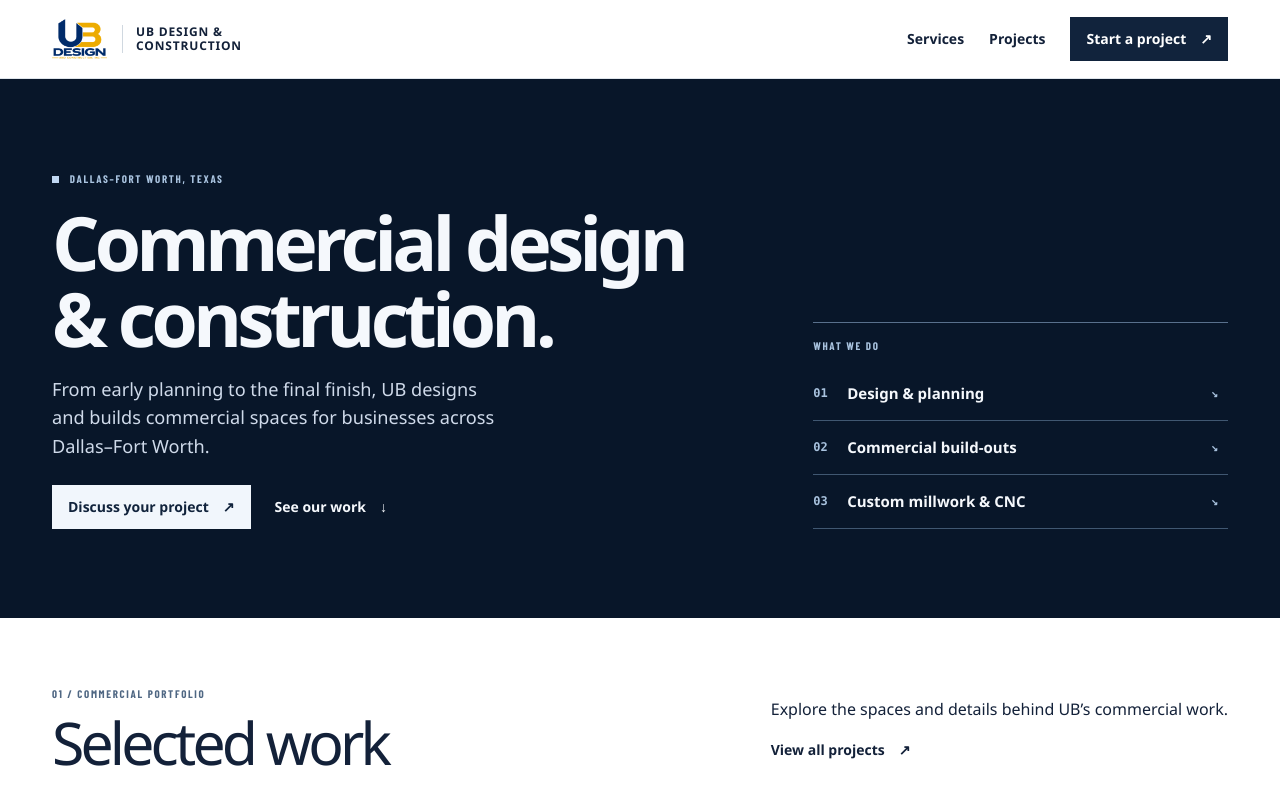
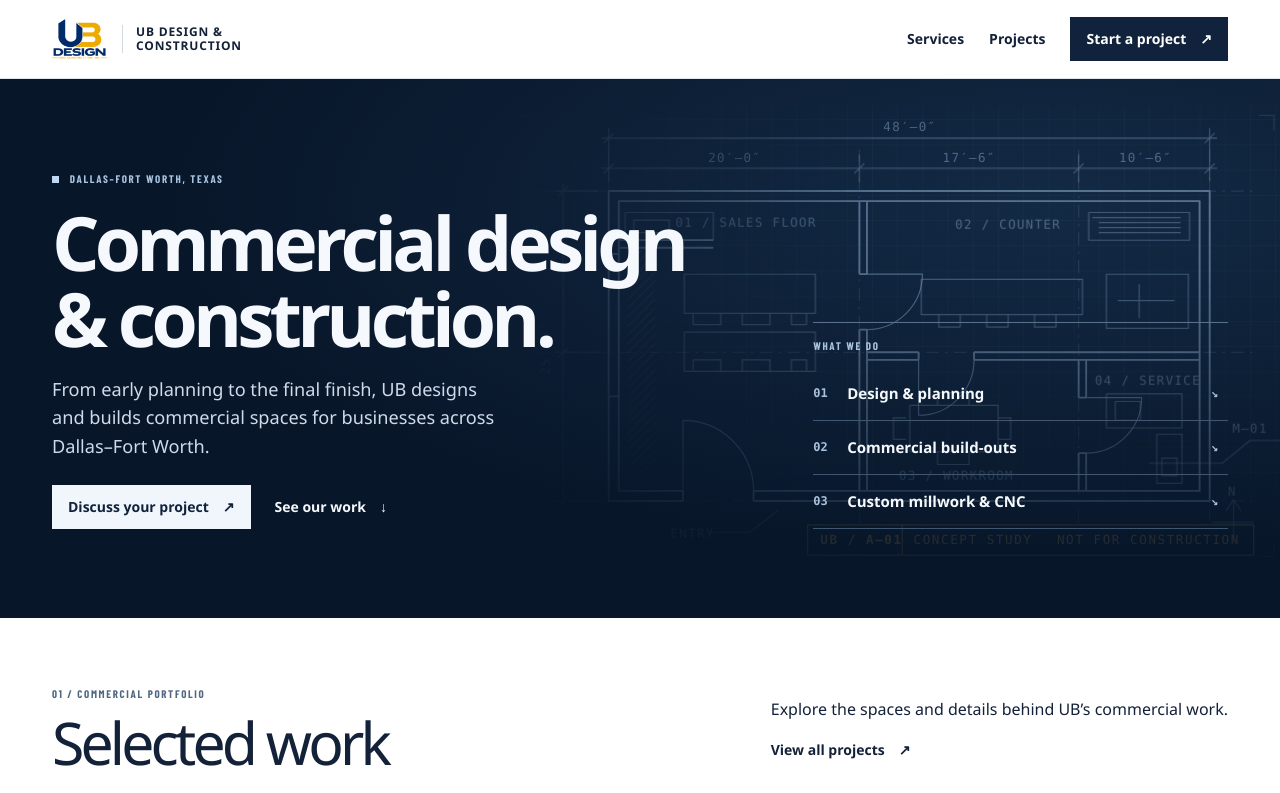
Before and after one commit to Atifhusain30/Ubdesignandconstruction-, a Next.js app: page / in a window 1280 px wide. Shown: the top 793 px of the page. Built offline with nearby package versions, Linux system fonts and the light colour scheme; a web font is replaced by a local one.

Commit message:
feat: blend architectural plan motion into homepage (#2)

```diff
--- a/app/page.tsx
+++ b/app/page.tsx
@@ -2,7 +2,9 @@ import type { Metadata } from 'next'
 import Image from 'next/image'
 import Link from 'next/link'
 import { company, process as projectProcess } from '@/components/content'
+import HeroPlan from '@/components/HeroPlan'
 import './commercial-home.css'
+import './plan-motion.css'
 
 export const metadata: Metadata = {
   title: { absolute: 'Commercial Design-Build in Dallas–Fort Worth | UB Design and Construction' },
@@ -55,6 +57,7 @@ export default function Home() {
       </header>
       <main id="main" tabIndex={-1}>
         <section className="hero">
+          <div className="hero-plan-backdrop" aria-hidden="true"><HeroPlan /></div>
           <div className="wrap opening">
             <div>
               <p className="label"><span className="square" aria-hidden="true" /> {company.serviceArea}</p>
--- /dev/null
+++ b/app/plan-motion.css
@@ -0,0 +1,76 @@
+.commercial-home .hero {
+  position: relative;
+  isolation: isolate;
+  background: radial-gradient(ellipse at 82% 23%, #132a45 0%, #081629 60%);
+}
+
+.commercial-home .hero-plan-backdrop {
+  position: absolute;
+  inset: 0;
+  z-index: -1;
+  overflow: hidden;
+  pointer-events: none;
+  mask-image: linear-gradient(to right, transparent 38%, #000 69%),
+              linear-gradient(to bottom, #000 36%, #0008 66%, transparent 100%);
+  mask-composite: intersect;
+}
+
+.commercial-home .ub-plan {
+  position: absolute;
+  top: clamp(6px, 1.2vw, 24px);
+  right: max(-20px, calc((100% - 1380px) / 2));
+  width: clamp(420px, 63vw, 820px);
+  height: auto;
+  color: #a7c8e8;
+  opacity: .56;
+}
+
+.ub-plan__grid { opacity: .19; }
+.ub-plan__guides { opacity: .23; }
+.ub-plan__underprint { opacity: .28; }
+.ub-plan__walls { opacity: .77; }
+.ub-plan__fixtures { opacity: .59; }
+.ub-plan__dimensions { opacity: .63; }
+.ub-plan__notes { --ink-opacity: .75; opacity: var(--ink-opacity); }
+.ub-plan__stamp { color: #e9b856; }
+
+/* A faint plan is present on arrival; overlapping ink passes settle in place. */
+@media (prefers-reduced-motion: no-preference) {
+  .ub-plan__trace {
+    stroke-dasharray: 1;
+    animation: ub-trace-plan .91s cubic-bezier(.25,.33,.44,1) both;
+  }
+  .ub-plan__fixtures .ub-plan__trace { animation-delay: .18s; }
+  .ub-plan__dimensions .ub-plan__trace { animation-delay: .31s; }
+  .ub-plan__notes, .ub-plan__stamp, .ub-plan__fixtures rect {
+    animation: ub-ink-notes .53s ease-out .57s both;
+  }
+  .ub-plan__stamp { animation-delay: .72s; }
+}
+
+@keyframes ub-trace-plan {
+  from { stroke-dashoffset: 1; }
+  to { stroke-dashoffset: 0; }
+}
+
+@keyframes ub-ink-notes {
+  from { opacity: 0; }
+  to { opacity: var(--ink-opacity, 1); }
+}
+
+@media (max-width: 720px) {
+  .commercial-home .hero {
+    background: radial-gradient(ellipse at 100% 56%, #112743 0%, #081629 73%);
+  }
+  .commercial-home .hero-plan-backdrop {
+    mask-image: linear-gradient(to right, transparent 22%, #000 78%),
+                linear-gradient(to bottom, transparent 28%, #000 62%, transparent 98%);
+  }
+  .commercial-home .ub-plan {
+    top: auto;
+    bottom: 4%;
+    right: -24%;
+    width: clamp(425px, 120vw, 680px);
+    opacity: .24;
+  }
+}
--- /dev/null
+++ b/components/HeroPlan.tsx
@@ -0,0 +1,57 @@
+// Original illustrative tenant layout; no customer drawing or construction dimensions.
+const exteriorWalls = 'M150 323H91V77h477v246H206 M150 315H99V85h461v230H206 M150 315v8m56-8v8 M91 127h8m-8 113h8 M99 116h75m-75 6h75'
+const interiorWalls = 'M290 85v58m6-58v58m-6 44v128m6-128v128 M290 143h6m-6 44h6 M296 205h41m44 0h179m-264 6h41m44 0h179 M337 205v6m44-6v6 M464 211v30m6-30v30m-6 44v30m6-30v30 M464 241h6m-6 44h6'
+const fixtures = [
+  'M151 143h104v31H151z m0 46h104v31H151z M158 174v9h22v-9m17 0v9h22v-9m17 0v9h12v-9 M158 220v-9h22v9m17 0v-9h22v9m17 0v-9h12v9',
+  'M339 147h128v28H339z M353 175v10h17v-10m21 0v10h17v-10m21 0v10h17v-10 M486 143h65v43h-65z M512 151v27m-17-14h45',
+  'M330 247h70v37h-70z M327 257h-10v17h10m73-17h10v17h-10m-48-27v-10h25v10m-25 37v10h25v-10',
+  'M486 238h60v27h-60z M526 270h20v39h-20z M493 244h20v15h-20z M530 289h12v14h-12z',
+]
+
+export default function HeroPlan() {
+  return (
+    <svg className="ub-plan" viewBox="0 0 640 390" aria-hidden="true" focusable="false" xmlns="http://www.w3.org/2000/svg">
+      <defs>
+        <pattern id="ub-sheet-grid" width="20" height="20" patternUnits="userSpaceOnUse">
+          <path d="M20 0H0V20" fill="none" stroke="currentColor" strokeWidth=".55" />
+        </pattern>
+        <pattern id="ub-sheet-hatch" width="5" height="5" patternUnits="userSpaceOnUse" patternTransform="rotate(45)">
+          <path d="M0 0v5" stroke="currentColor" strokeWidth=".8" />
+        </pattern>
+      </defs>
+      <rect className="ub-plan__grid" x="8" y="9" width="621" height="369" fill="url(#ub-sheet-grid)" />
+      <g className="ub-plan__guides" fill="none" stroke="currentColor">
+        <path d="M35 77H607M35 205H607M35 323H607M91 44V344M290 44V344M464 44V344M568 44V344" strokeDasharray="10 5 2 5" />
+        <path d="M18 29V17h12m577 0h12v12M18 355v12h12m577 0h12v-12" />
+      </g>
+      <path className="ub-plan__underprint" d={`${exteriorWalls} ${interiorWalls}`} fill="none" stroke="currentColor" strokeWidth="1.3" />
+      <g className="ub-plan__walls" fill="none" stroke="currentColor" strokeWidth="1.5" strokeLinejoin="round">
+        <path className="ub-plan__trace" pathLength="1" d={exteriorWalls} />
+        <path className="ub-plan__trace" pathLength="1" d={interiorWalls} />
+        <path className="ub-plan__trace" pathLength="1" d="M150 315v-56a56 56 0 0 1 56 56 M296 143h44a44 44 0 0 1-44 44 M337 211v44a44 44 0 0 0 44-44 M470 241h44a44 44 0 0 1-44 44" strokeWidth=".9" />
+      </g>
+      <g className="ub-plan__fixtures" fill="none" stroke="currentColor" strokeWidth=".95">
+        {fixtures.map((d) => <path className="ub-plan__trace" pathLength="1" d={d} key={d} />)}
+        <path className="ub-plan__trace" pathLength="1" d="M104 94h70v22h-70z M111 100h28v10h-28z M472 94h80v22h-80z M475 98h70m-65 4h65m-65 4h65m-65 4h65" />
+        <rect x="106" y="124" width="22" height="184" fill="url(#ub-sheet-hatch)" stroke="none" />
+      </g>
+      <g className="ub-plan__dimensions" fill="none" stroke="currentColor" strokeWidth=".85">
+        <path className="ub-plan__trace" pathLength="1" d="M91 69V27m477 42V27M290 70V48m174 22V48 M85 35h489M85 59h489 M87 39l8-8m469 8l8-8M87 63l8-8m191 8l8-8m166 8l8-8m96 8l8-8 M82 77H47m35 128H47m35 118H47 M55 71v258 M51 81l8-8m-8 136l8-8m-8 126l8-8" />
+        <path className="ub-plan__trace" pathLength="1" d="M520 293h58l22-18h24 M172 348h31l23-18 M570 340h33m-16-16v32m-6-25 6-9 6 9 M26 112h16m-8-8v16" />
+      </g>
+      <g className="ub-plan__notes" fill="currentColor" fontFamily="Consolas, monospace" fontSize="10" letterSpacing="1">
+        <text x="330" y="29" textAnchor="middle">48′–0″</text>
+        <text x="191" y="54" textAnchor="middle">20′–0″</text><text x="377" y="54" textAnchor="middle">17′–6″</text><text x="517" y="54" textAnchor="middle">10′–6″</text>
+        <text x="44" y="202" transform="rotate(-90 44 202)" textAnchor="middle">25′–0″</text>
+        <text x="200" y="105" textAnchor="middle">01 / SALES FLOOR</text><text x="408" y="107" textAnchor="middle">02 / COUNTER</text>
+        <text x="367" y="306" textAnchor="middle">03 / WORKROOM</text><text x="519" y="231" textAnchor="middle">04 / SERVICE</text>
+        <text x="586" y="269">M–01</text><text x="140" y="352">ENTRY</text><text x="586" y="319" textAnchor="middle">N</text>
+      </g>
+      <g className="ub-plan__stamp" fill="currentColor" fontFamily="Consolas, monospace" fontSize="10" letterSpacing="1.25">
+        <path d="M249 342h354m-354 24h354m-354-24v24m75-24v24m279-24v24" fill="none" stroke="currentColor" strokeWidth=".75" />
+        <text x="259" y="357" fontWeight="bold">UB / A–01</text>
+        <text x="333" y="357">CONCEPT STUDY</text><text x="592" y="357" textAnchor="end">NOT FOR CONSTRUCTION</text>
+      </g>
+    </svg>
+  )
+}
```
Also changed, not shown: scripts/check-commercial-home.cjs (+6 -1 lines).
